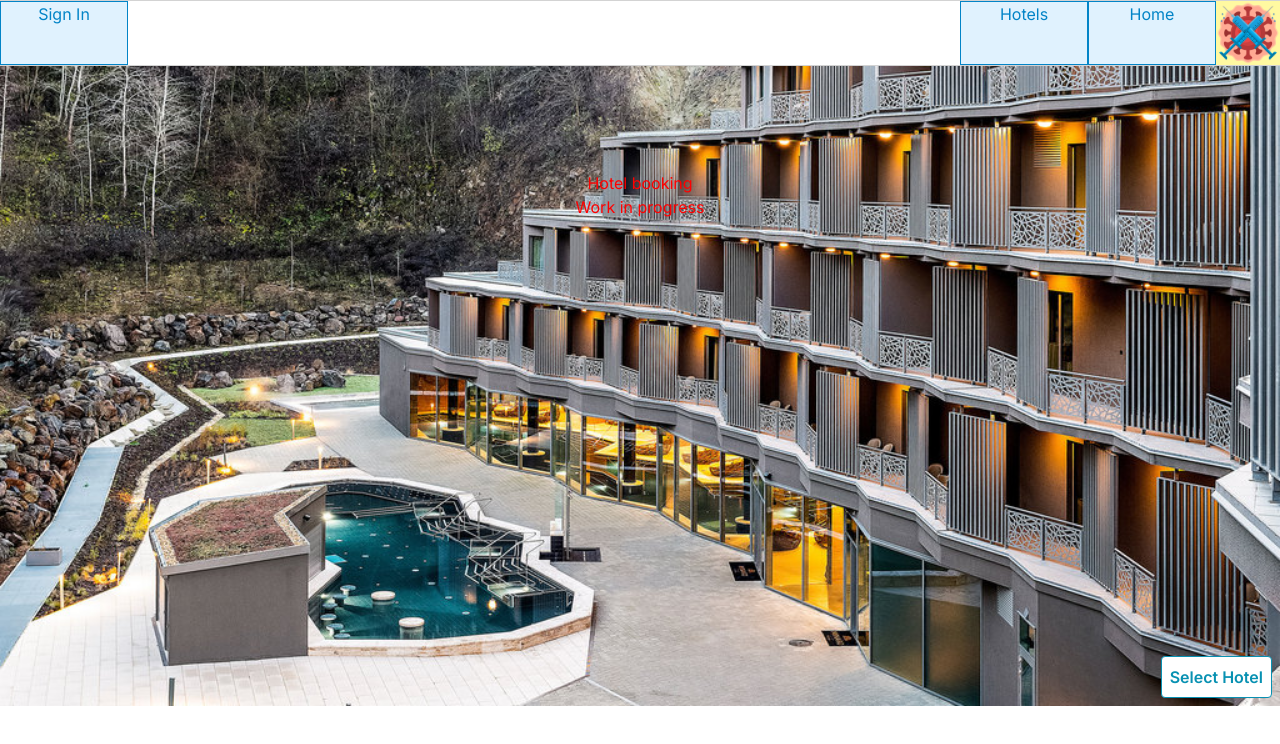
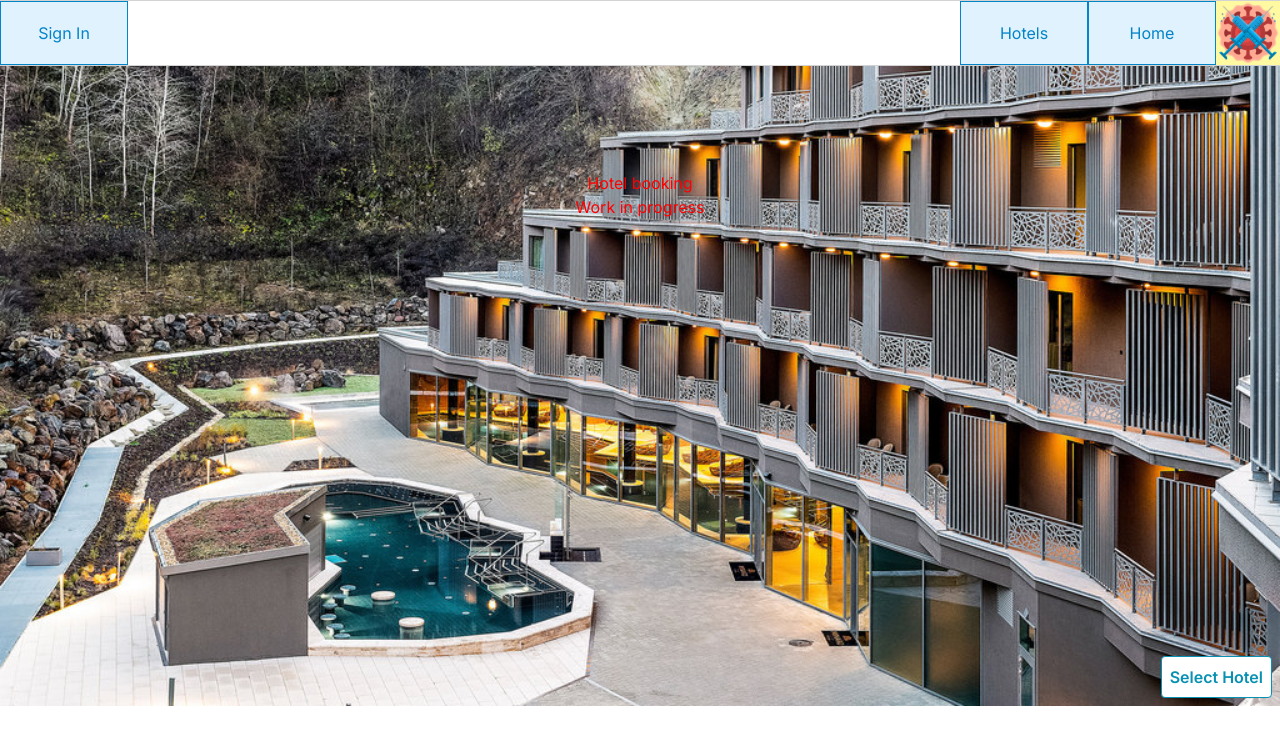
Before and after one commit to 2110503TACEDT66/swdevprac2-project-groupback, a Next.js app: page / in a window 1280 px wide. Shown: the top 744 px of the page. Built offline with nearby package versions, Linux system fonts and the light colour scheme; no server answers.

Commit message:
top menu cleanup

```diff
--- a/src/components/TopMenu.tsx
+++ b/src/components/TopMenu.tsx
@@ -16,7 +16,7 @@ export default async function TopMenu(){
                 session?
                 <div className="flex flex-row h-full">
                     <TopMenuItem title={session.user?.name} pageRef="/api/auth/signout"/>
-                    <TopMenuItem title='My Booking' pageRef='/mybooking'/>
+                    <TopMenuItem title='My Bookings' pageRef='/mybooking'/>
                     <TopMenuItem title='Book Hotel' pageRef='/booking'/>
                 </div>
                 :
--- a/src/components/TopMenuItem.tsx
+++ b/src/components/TopMenuItem.tsx
@@ -3,7 +3,7 @@ import styles from './topmenu.module.css'
 
 export default function TopMenuItem({title,pageRef}:{title:string,pageRef:string}){
     return(
-        <Link href={pageRef} className="w-[8em] h-full text-sky-600 border-sky-600 border-[0.1em] bg-sky-100
+        <Link href={pageRef} className="grid grid-cols-1 place-content-center w-[8em] h-full text-sky-600 border-sky-600 border-[0.1em] bg-sky-100
         hover:text-indigo-600 hover:border-indigo-600 hover:bg-indigo-100">
             {title}
         </Link>
```
